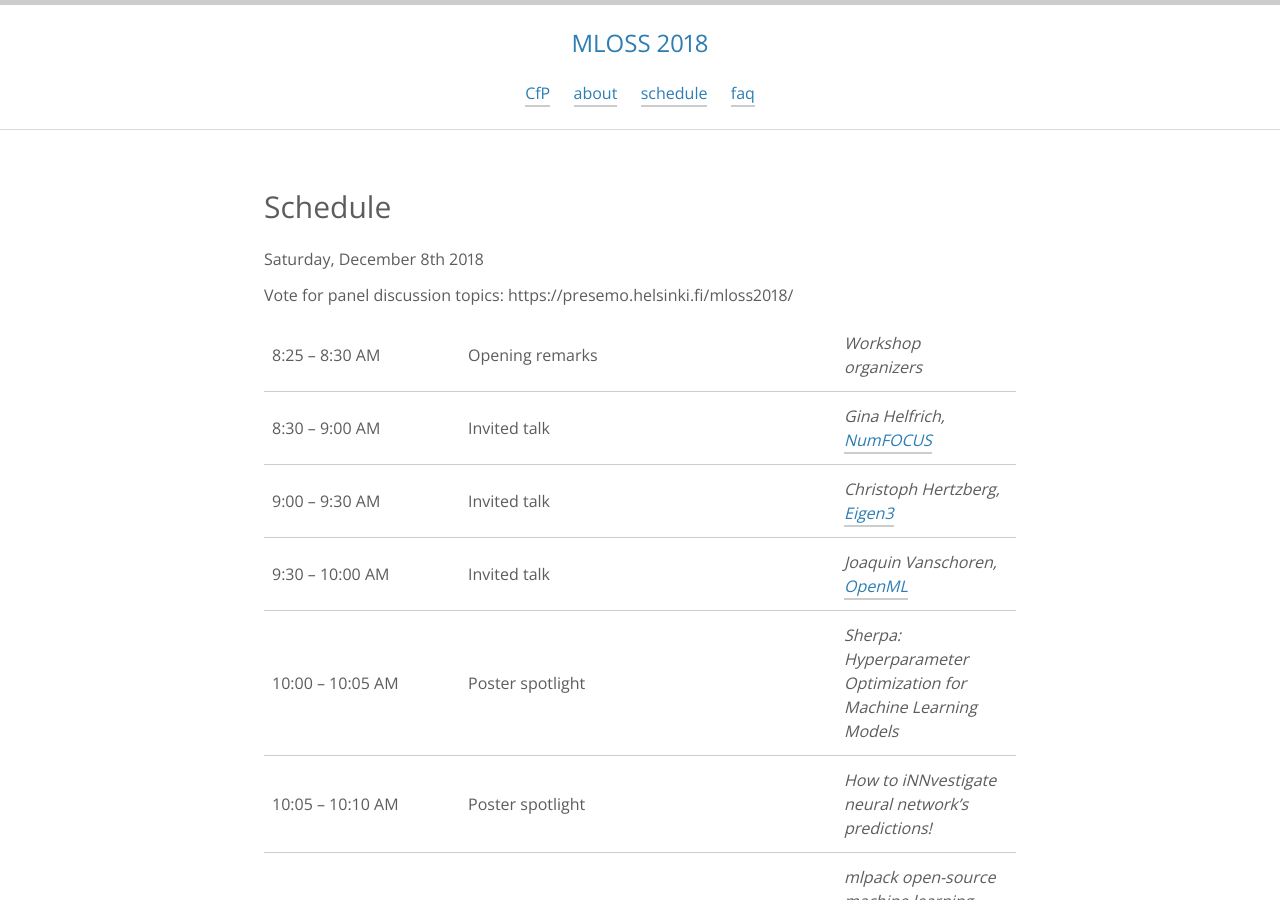
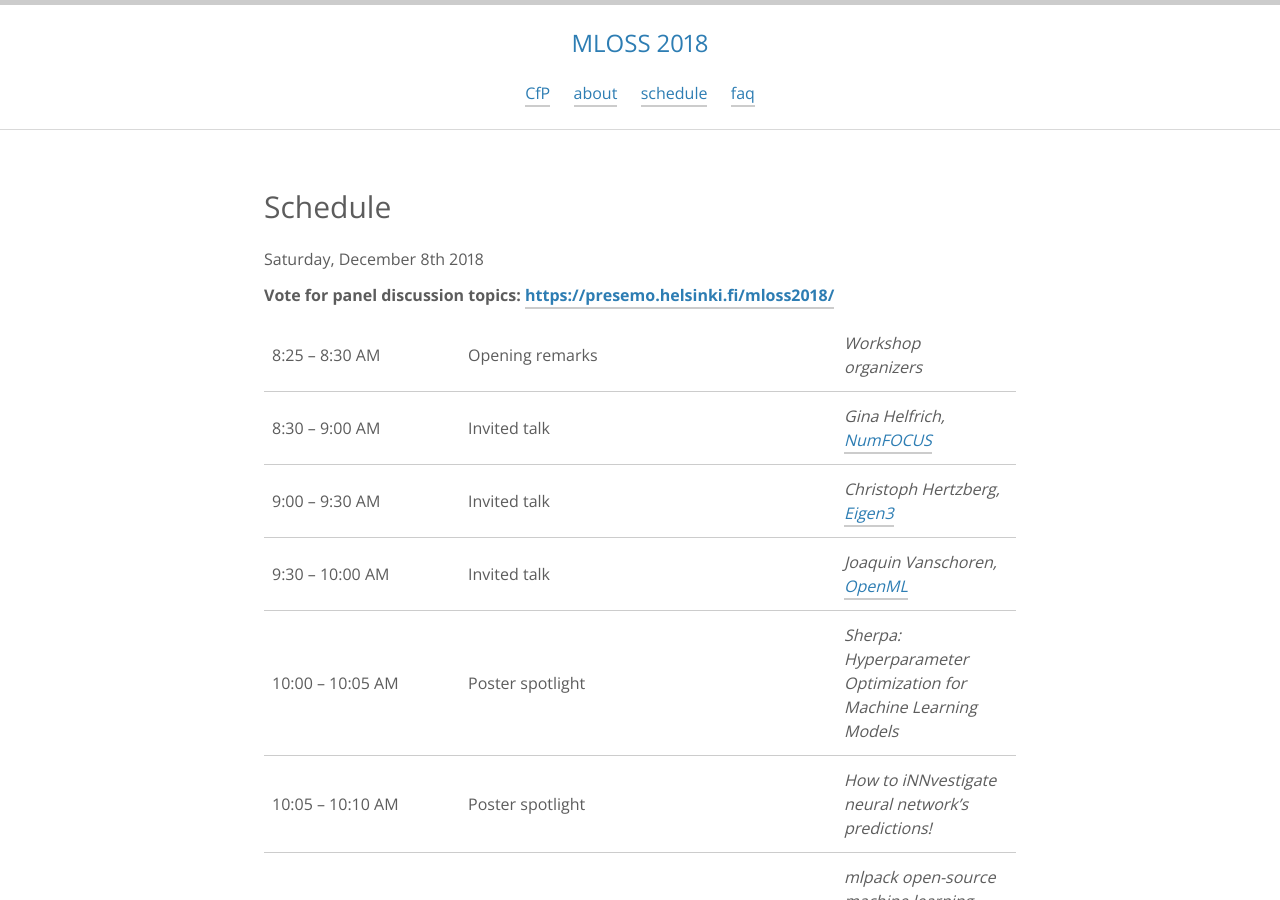
Before and after one commit to nips-2018-oss/nips-2018-oss.github.io, a Jekyll site: the page built from schedule.md, in a window 1280 px wide and 900 px high. Built offline with Jekyll 4.4.1, drawn with Linux system fonts in a browser that asks for light colours; nearby versions of some CDN libraries; part of the change alters nothing that is shown.

```diff
--- a/schedule.md
+++ b/schedule.md
@@ -6,7 +6,7 @@ permalink: /schedule/
 
 Saturday, December 8th 2018
 
-**Vote for panel discussion topics: https://presemo.helsinki.fi/mloss2018/**
+*Vote for panel discussion topics: [https://presemo.helsinki.fi/mloss2018/](https://presemo.helsinki.fi/mloss2018/)*
 
 {:.schedule}
 |---------------------------|----------------------------------------------|-----------------------------|
```
